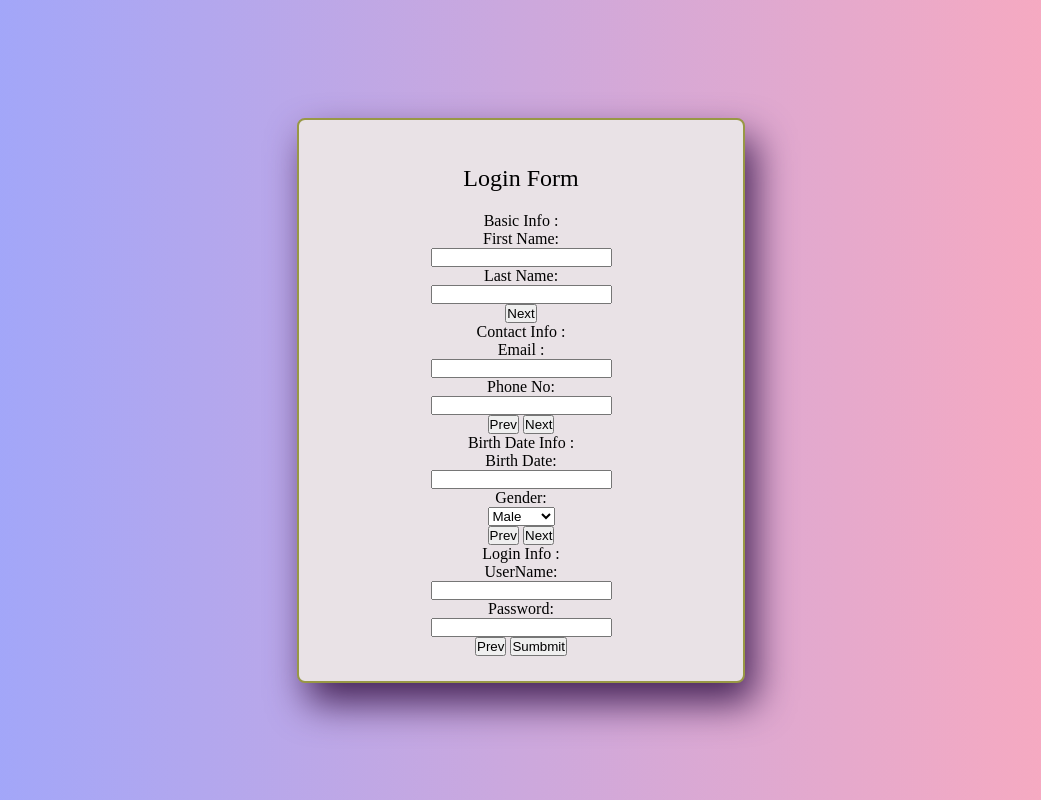
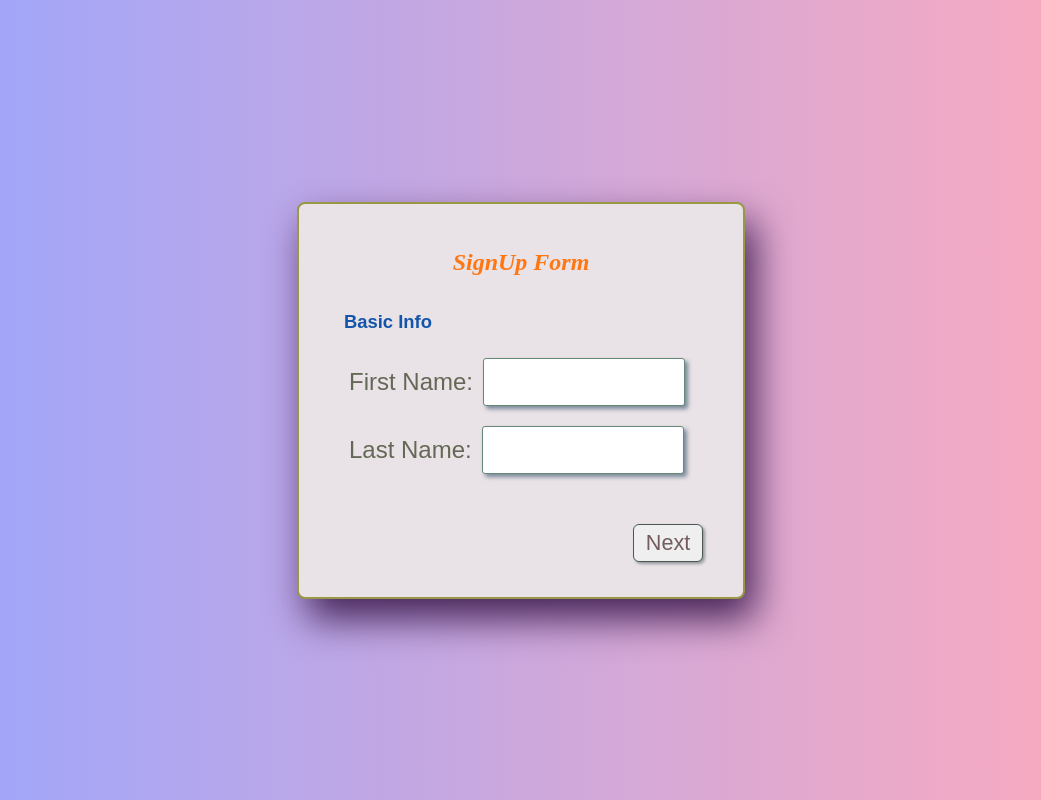
Before and after one commit to mostafa1350/MultiForms_bySteps, a plain HTML site: page index.html in a window 1280 px wide. Shown: the whole page, without its empty margins (119-1160 px from the left). Drawn offline with Linux system fonts and the light colour scheme.

Commit message:
complete part one css
complete part one css

```diff
--- a/css/myStyle.css
+++ b/css/myStyle.css
@@ -22,9 +22,72 @@ body{
 }
 .mainbody header{
     font-size:1.5rem;
+    font-style:italic;
+    color: #ff7712;
+    font-weight:700;
     margin: 20px 2px;
 }
 .mainbody .form-outer{
     width: 100%;
     overflow:hidden;
 }
+.form-outer form{
+    display:flex;
+    width:400%;
+
+}
+.form-outer form .page{
+    width:25%;
+    font-size: 1.5rem;
+    font-family:"Arial"
+}
+.form-outer form .page .title{
+    font-size: 1.15rem;
+    font-weight:600;
+    text-align:left;
+    padding: 15px;
+    color: #1255aa;
+}
+.form-outer form .page .field{
+    display:flex;
+    padding: 10px;
+    /* font-size: 1.15rem;
+    text-align:left; */
+}
+.field .label{
+    padding: 10px;
+    font-size:1.3 rem;
+    color: #656856;
+}
+.field input{
+    width:200px;
+    font-size:1.53rem;
+    color: #655556;
+    border:1px solid #668877;
+    border-radius:3px;
+    box-shadow: 3px 3px 4px #778899;
+}
+.buttons{
+    display:flex;
+    justify-content:right;
+    align-items:center;
+
+}
+.field button{
+    width:70px;
+    font-size:1.353rem;
+    color:rgb(116, 92, 93);
+    border:1px solid rgb(76, 88, 82);
+    border-radius:6px;
+    box-shadow: 2px 2px 3px rgb(149, 153, 158);
+    justify-content:center;
+    align-items:center;
+    padding:5px;
+    margin-top:30px;
+}
+.field button:hover{
+    color:rgb(87, 63, 64);
+    background:rgb(199, 185, 191);
+    cursor:pointer;
+
+}
--- a/index.html
+++ b/index.html
@@ -9,12 +9,12 @@
 </head>
 <body>
     <div class="mainbody">
-        <header>Login Form</header>
+        <header>SignUp Form</header>
         <div class="form-outer">
             <form action="">
                 <!-- ---------------------- -->
                 <div class="page">
-                    <div class="title">Basic Info :</div>
+                    <div class="title">Basic Info</div>
                     <div class="field">
                         <div class="label">First Name:</div>
                         <input type="text">
@@ -23,7 +23,7 @@
                         <div class="label">Last Name:</div>
                         <input type="text">
                     </div>
-                    <div class="field">
+                    <div class="field buttons">
                         <button>Next</button>
                     </div>
                 </div>
```
